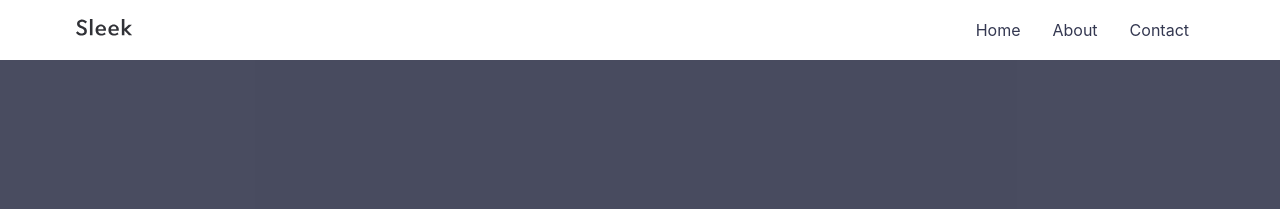
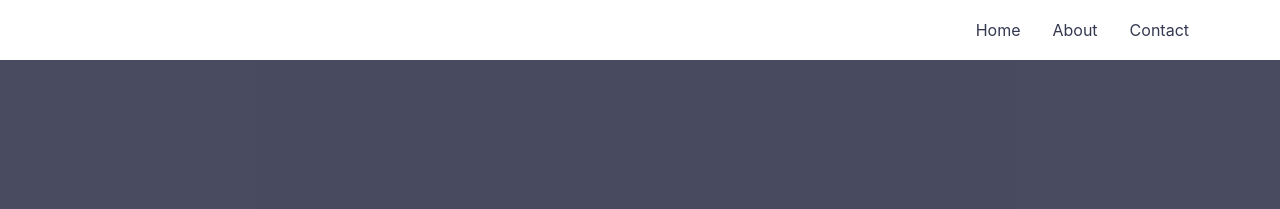
Before and after one commit to gdmarmerola/gdmarmerola.github.io, a Jekyll site: the page built from index.md, in a window 1280 px wide. Shown: the top 209 px of the page. Built offline with Jekyll 4.4.1, drawn with Linux system fonts in a browser that asks for light colours.

Commit message:
Update header.html

```diff
--- a/_includes/header.html
+++ b/_includes/header.html
@@ -3,7 +3,7 @@
     <div class="header__inner">
       <a class="header__logo" href="{{ '/' | relative_url }}">
         <div class="header__logo--container">
-          {% include logo.svg %}
+          <!--{% include logo.svg %}-->
         </div>
       </a>
       <nav class="header__links">
```
